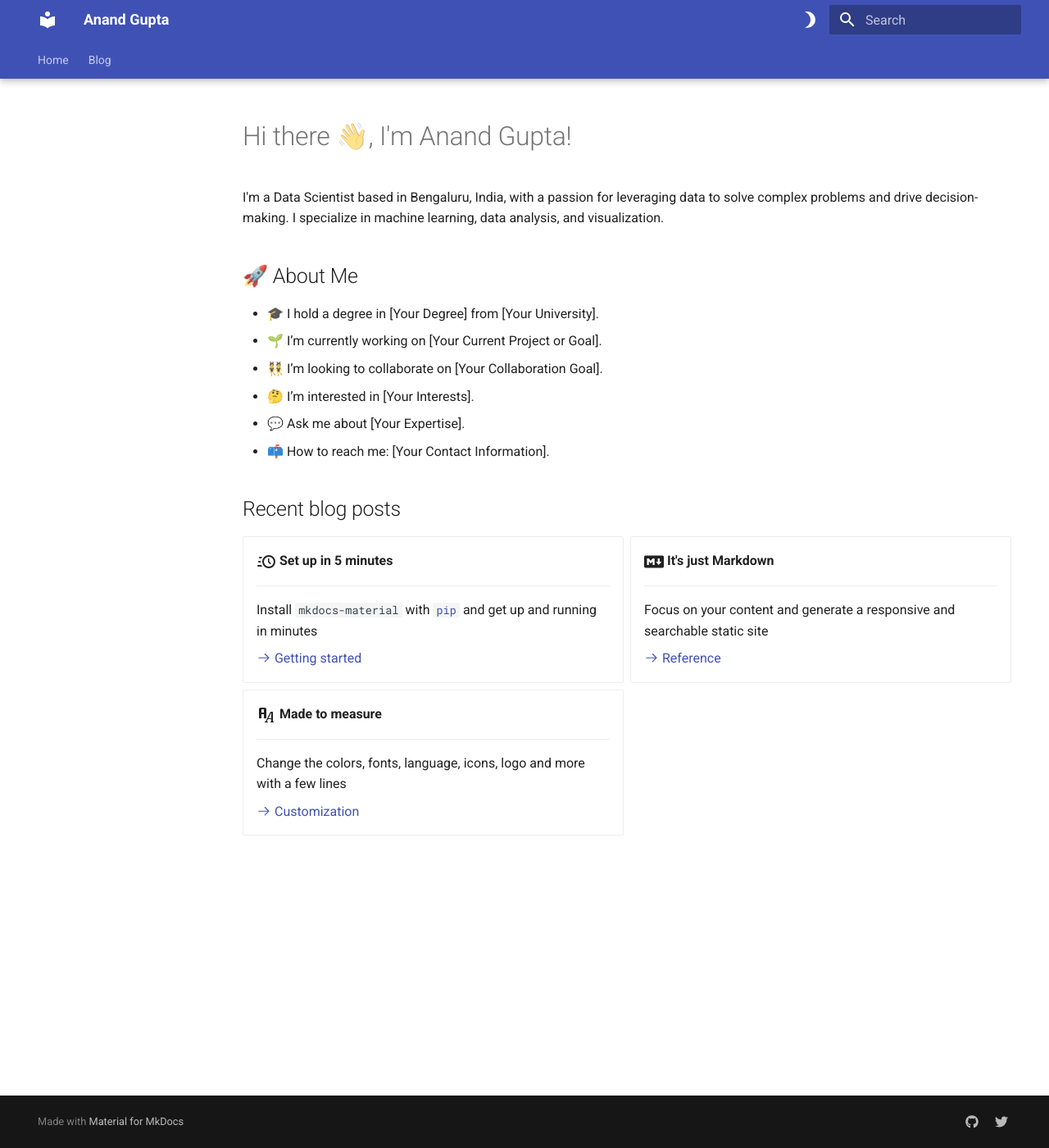
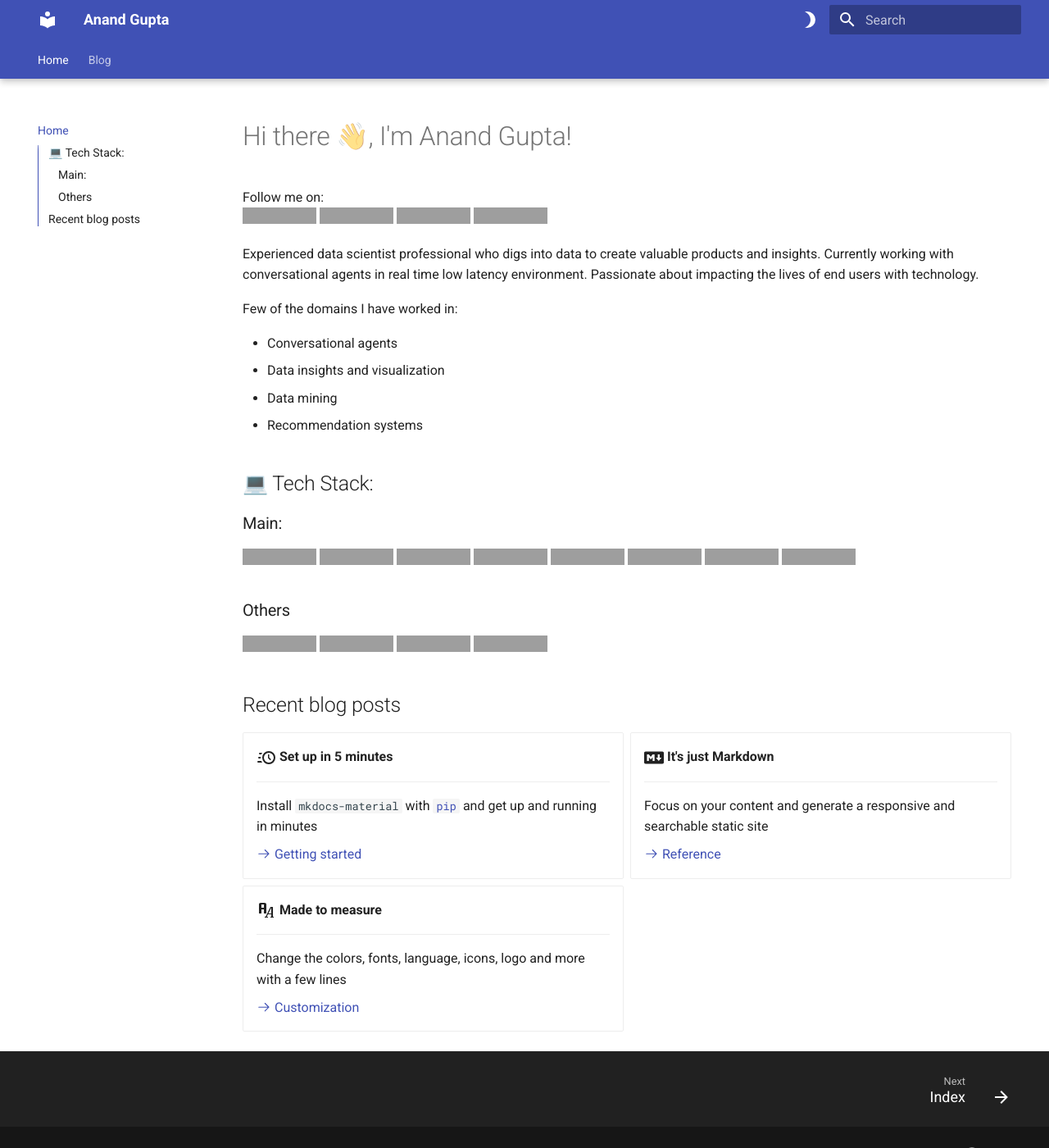
Before and after one commit to anandgupta1202/anandgupta1202.github.io, an MkDocs documentation site: the page built from docs/index.md, in a window 1280 px wide and 1400 px high. Shown: the whole window at 82% size. Built offline with MkDocs 1.6.1 and Material for MkDocs 9.7.7, drawn with Linux system fonts in a browser that asks for light colours; grey boxes are pictures that could not be loaded.

Commit message:
checking changes

```diff
--- a/docs/index.md
+++ b/docs/index.md
@@ -1,28 +1,34 @@
 ---
-id: home070424
+id: home
 title: Home
 authors:
   - anandgupta
 date:
-  created: 2019-08-19
-  exported_on: 2024-08-01
-  updated: 2019-08-19
+  created: 2024-04-11
+  updated: 2024-04-11
 draft: false
 slug: home
 ---
 
 # Hi there 👋, I'm Anand Gupta!
+Follow me on:<br>
+[![LinkedIn](https://img.shields.io/badge/LinkedIn-%230077B5.svg?logo=linkedin&logoColor=white)](https://linkedin.com/in/anand-gupta-1202) [![Medium](https://img.shields.io/badge/Medium-12100E?logo=medium&logoColor=white)](https://medium.com/@anand.gupta1202) [![Twitter](https://img.shields.io/badge/X-black.svg?logo=X&logoColor=white)](https://x.com/AnandGupta1202) [![Instagram](https://img.shields.io/badge/Instagram-%23E4405F.svg?logo=Instagram&logoColor=white)](https://instagram.com/habitcodes)
 
-I'm a Data Scientist based in Bengaluru, India, with a passion for leveraging data to solve complex problems and drive decision-making. I specialize in machine learning, data analysis, and visualization.
+Experienced data scientist professional who digs into data to create valuable products and insights. Currently working with conversational agents in real time low latency environment. Passionate about impacting the lives of end users with technology.
 
-## 🚀 About Me
+Few of the domains I have worked in:
 
-- 🎓 I hold a degree in [Your Degree] from [Your University].
-- 🌱 I’m currently working on [Your Current Project or Goal].
-- 👯 I’m looking to collaborate on [Your Collaboration Goal].
-- 🤔 I’m interested in [Your Interests].
-- 💬 Ask me about [Your Expertise].
-- 📫 How to reach me: [Your Contact Information].
+  - Conversational agents
+  - Data insights and visualization
+  - Data mining
+  - Recommendation systems
+
+## 💻 Tech Stack:
+### Main:
+![Python](https://img.shields.io/badge/python-3670A0?style=for-the-badge&logo=python&logoColor=ffdd54) ![TensorFlow](https://img.shields.io/badge/TensorFlow-%23FF6F00.svg?style=for-the-badge&logo=TensorFlow&logoColor=white) ![PyTorch](https://img.shields.io/badge/PyTorch-%23EE4C2C.svg?style=for-the-badge&logo=PyTorch&logoColor=white) ![scikit-learn](https://img.shields.io/badge/scikit--learn-%23F7931E.svg?style=for-the-badge&logo=scikit-learn&logoColor=white) ![Flask](https://img.shields.io/badge/flask-%23000.svg?style=for-the-badge&logo=flask&logoColor=white) ![Keras](https://img.shields.io/badge/Keras-%23D00000.svg?style=for-the-badge&logo=Keras&logoColor=white) ![NumPy](https://img.shields.io/badge/numpy-%23013243.svg?style=for-the-badge&logo=numpy&logoColor=white) ![Pandas](https://img.shields.io/badge/pandas-%23150458.svg?style=for-the-badge&logo=pandas&logoColor=white)
+
+### Others
+ ![AWS](https://img.shields.io/badge/AWS-%23FF9900.svg?style=for-the-badge&logo=amazon-aws&logoColor=white) ![FastAPI](https://img.shields.io/badge/FastAPI-005571?style=for-the-badge&logo=fastapi) ![GithubPages](https://img.shields.io/badge/github%20pages-121013?style=for-the-badge&logo=github&logoColor=white) ![Anaconda](https://img.shields.io/badge/Anaconda-%2344A833.svg?style=for-the-badge&logo=anaconda&logoColor=white)
 
 
 ## Recent blog posts
--- a/mkdocs.yml
+++ b/mkdocs.yml
@@ -1,7 +1,7 @@
 site_name: Anand Gupta
 site_url: https://anandgupta1202.github.io/
 nav:
-  - Home: readme.md
+  - Home: index.md
   - Blog:
       - Blog Homepage: blog/index.md
 plugins:
@@ -38,6 +38,8 @@ theme:
   name: material
   features:
     - announce.dismiss
+    - toc.follow
+    - toc.integrate
     - content.code.copy
     - content.tabs.link
     - navigation.footer
@@ -49,8 +51,6 @@ theme:
     - search.highlight
     - search.share
     - search.suggest
-    - toc.follow
-    - toc.integrate
   language: en
   palette:
     # Palette toggle for light mode
@@ -70,7 +70,15 @@ markdown_extensions:
   - attr_list
   - md_in_html
   - admonition
+  - def_list
   - pymdownx.details
+  - pymdownx.critic
+  - pymdownx.caret
+  - pymdownx.keys
+  - pymdownx.mark
+  - pymdownx.tilde
+  - pymdownx.tasklist:
+      custom_checkbox: true
   - pymdownx.superfences:
       custom_fences:
         - name: mermaid
@@ -79,11 +87,6 @@ markdown_extensions:
   - pymdownx.emoji:
       emoji_index: !!python/name:material.extensions.emoji.twemoji
       emoji_generator: !!python/name:material.extensions.emoji.to_svg
-  - pymdownx.critic
-  - pymdownx.caret
-  - pymdownx.keys
-  - pymdownx.mark
-  - pymdownx.tilde
   - pymdownx.snippets:
       auto_append:
         - includes/abbreviations.md
```
Also changed, not shown: ReadMe.md (added, +30 -0 lines), readme.md (+3 -1 lines).
